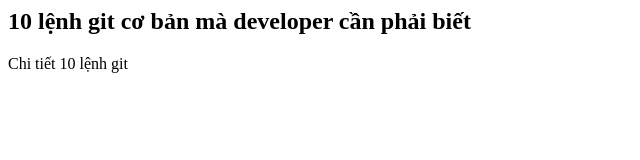
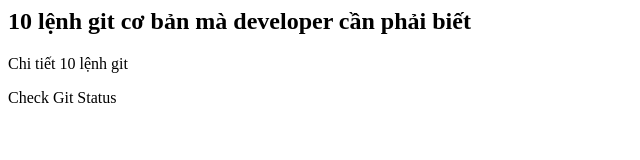
Before and after one commit to thaibin85/123_git-github, a plain HTML site: page index.html in a window 1280 px wide. Shown: the whole page, without its empty margins (0-640 px from the left). Drawn offline with Linux system fonts and the light colour scheme.

Commit message:
Test Status added

```diff
--- a/index.html
+++ b/index.html
@@ -8,5 +8,6 @@
 <body>
     <h2>10 lệnh git cơ bản mà developer cần phải biết</h2>
     <p>Chi tiết 10 lệnh git</p>
+    <span>Check Git Status</span>
 </body>
 </html>
```
